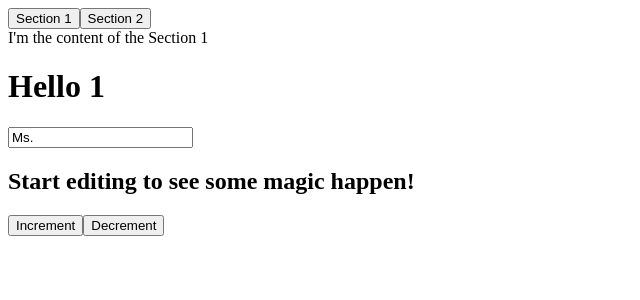
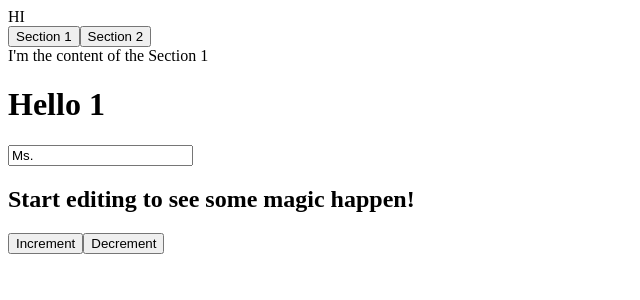
Before and after one commit to hello2jolee/react-hooks, a React (Create React App) app: page / in a window 1280 px wide. Shown: the top 300 px of the page, without its empty margins (0-640 px from the left). Built offline with nearby package versions, Linux system fonts and the light colour scheme.

Commit message:
#3 1. useTitle

```diff
--- a/src/App.js
+++ b/src/App.js
@@ -1,6 +1,7 @@
 import React, { useState } from "react";
 import { useInput } from "./hooks/useInput";
 import { useTabs } from "./hooks/useTabs";
+import { useTitle } from "./hooks/useTitle";
 
 const content = [
   { tab: "Section 1", content: "I'm the content of the Section 1" },
@@ -8,6 +9,7 @@ const content = [
 ];
 
 function App() {
+  // useInput
   const [item, setItem] = useState(1);
   const incrementItem = () => setItem(item + 1);
   const decrementItem = () => setItem(item - 1);
@@ -15,16 +17,29 @@ function App() {
   const maxLen = (value) => value.length < 10;
   const name = useInput("Ms.", maxLen);
 
+  // useTabs
   const { currentItem, changeItem } = useTabs(0, content);
+
+  // useTitle
+  const titleUpdater = useTitle("Loading...");
+  setTimeout(() => titleUpdater("Home"), 5000);
 
   return (
     <div className="App">
+      {/* [S] useTitle */}
+      <div>HI</div>
+      {/* [E] useTitle */}
+
+      {/* [S] useTabs */}
       {content.map((section, index) => (
         <button type="button" key={index} onClick={() => changeItem(index)}>
           {section.tab}
         </button>
       ))}
       <div>{currentItem.content}</div>
+      {/* [E] useTabs */}
+
+      {/* [S] useInput */}
       <h1>Hello {item}</h1>
       <input placeholder="Name" {...name} />
       <h2>Start editing to see some magic happen!</h2>
@@ -34,6 +49,7 @@ function App() {
       <button type="button" onClick={decrementItem}>
         Decrement
       </button>
+      {/* [E] useInput */}
     </div>
   );
 }
--- /dev/null
+++ b/src/hooks/useTitle.js
@@ -0,0 +1,12 @@
+import { useEffect, useState } from "react";
+
+export const useTitle = (initialTitle) => {
+  const [title, setTitle] = useState(initialTitle);
+  const updateTitle = () => {
+    const htmlTitle = document.querySelector("title");
+    htmlTitle.innerText = title;
+  };
+  useEffect(updateTitle, [title]);
+
+  return setTitle;
+};
```
